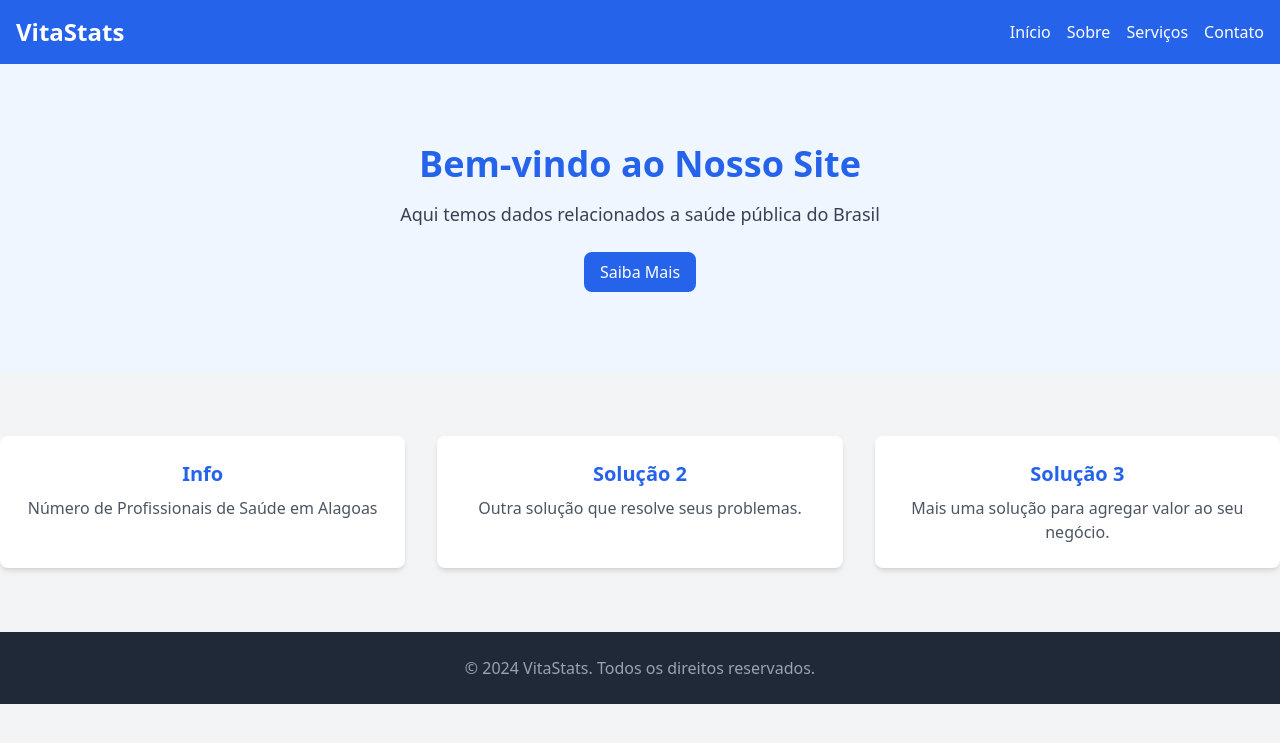
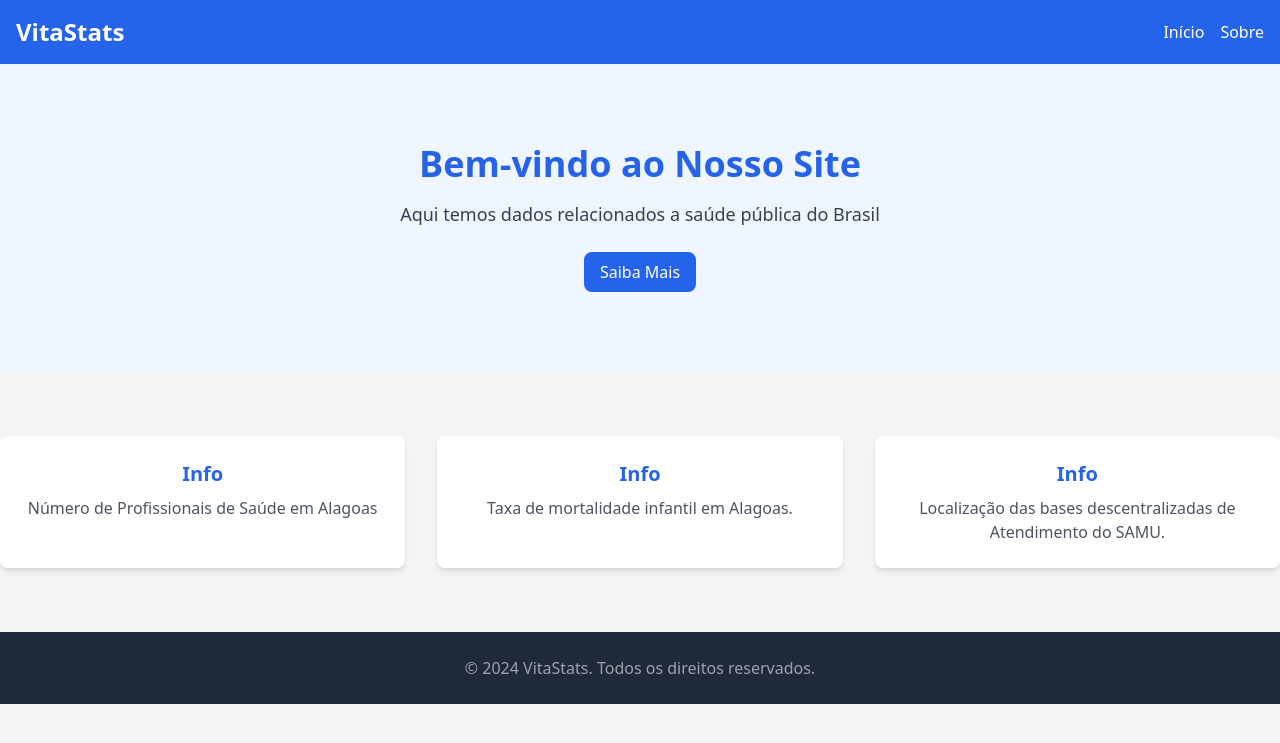
Before and after one commit to Xgelus/website-flask, a Flask app: page / in a window 1280 px wide. Shown: the top 743 px of the page. Run offline with Flask 3, Linux system fonts and the light colour scheme; parts of the project's set-up code (start-up, migrations or seed data) failed here and were passed over; some libraries are stand-ins or nearby versions.

Commit message:
título das páginas e navbar atualizados

```diff
--- a/app/routes.py
+++ b/app/routes.py
@@ -1,7 +1,12 @@
 from app import app
 from flask import render_template, request
 import pandas as pd
-import matplotlib as plt
+import matplotlib.pyplot as plt
+import io
+import os
+import base64
+import json
+import folium
 
 @app.route('/')
 @app.route('/index')
@@ -45,5 +50,56 @@ def profissionais():
 def saiba_mais():
     return render_template('saiba-mais.html')
 
-if __name__ == '__main__':
+@app.route('/mortalidade-infantil')
+def mortalidade_infantil():
+        # Ler os dados do CSV
+    df = pd.read_csv("app\static\mortalidade-infantil-alagoas.csv")
+    anos = df.columns[1:]  # Colunas com os anos
+    valores = df.iloc[0, 1:]  # Valores da Taxa de Mortalidade Infantil
+
+    # Criar o gráfico
+    plt.figure(figsize=(10, 6))
+    plt.plot(anos, valores, marker='o', color='blue', label='Taxa de Mortalidade Infantil')
+    plt.title('Taxa de Mortalidade Infantil (2006-2022)', fontsize=14)
+    plt.xlabel('Ano', fontsize=12)
+    plt.ylabel('Taxa (%)', fontsize=12)
+    plt.xticks(rotation=45)
+    plt.grid(alpha=0.5)
+    plt.legend()
+
+    # Salvar o gráfico em um buffer para exibição
+    buf = io.BytesIO()
+    plt.savefig(buf, format='png', bbox_inches='tight')
+    buf.seek(0)
+    plt.close()
+    # Converter o gráfico para Base64
+    plot_url = base64.b64encode(buf.getvalue()).decode('utf8')
+    return render_template('mortalidade-infantil.html', plot_url=plot_url)
+
+@app.route('/bases-samu')
+def bases_samu():
+    with open('app\static\\bases-samu.json', 'r', encoding='utf-8') as f:
+        json_data = json.load(f)
+
+        # Criar um mapa centralizado
+    m = folium.Map(location=[-9.5, -36.5], zoom_start=8)
+
+    # Adicionar os pontos ao mapa
+    for feature in json_data['features']:
+        coords = feature['geometry']['coordinates']
+        props = feature['properties']
+        popup_info = f"{props['Nome']}<br>{props['Endereço']}<br>{props['Município']}"
+        folium.Marker(
+            location=[coords[1], coords[0]],
+            popup=popup_info,
+        ).add_to(m)
+
+    # Caminho para salvar o mapa como um arquivo HTML temporário
+    map_path = os.path.join(os.path.dirname(__file__), 'static', 'mapa.html')
+
+    # Salvar o mapa como um arquivo HTML
+    m.save(map_path)
+    return render_template('bases-samu.html', map_path=map_path)
+
+if (__name__ == "__main__"):
     app.run(debug=True)
--- a/app/templates/bases-samu.html
+++ b/app/templates/bases-samu.html
@@ -3,7 +3,7 @@
 <head>
   <meta charset="UTF-8">
   <meta name="viewport" content="width=device-width, initial-scale=1.0">
-  <title>Taxa de Mortalidade Infantil</title>
+  <title>Bases Samu</title>
   <script src="https://cdn.tailwindcss.com"></script>
 </head>
 <body class="bg-gray-100">
@@ -15,8 +15,6 @@
       <ul class="flex space-x-4">
         <li><a href="/index" class="hover:text-gray-300">Início</a></li>
         <li><a href="/sobre" class="hover:text-gray-300">Sobre</a></li>
-        <li><a href="#" class="hover:text-gray-300">Serviços</a></li>
-        <li><a href="#" class="hover:text-gray-300">Contato</a></li>
       </ul>
     </nav>
   </header>
--- a/app/templates/index.html
+++ b/app/templates/index.html
@@ -15,8 +15,6 @@
       <ul class="flex space-x-4">
         <li><a href="/index" class="hover:text-gray-300">Início</a></li>
         <li><a href="/sobre" class="hover:text-gray-300">Sobre</a></li>
-        <li><a href="#" class="hover:text-gray-300">Serviços</a></li>
-        <li><a href="#" class="hover:text-gray-300">Contato</a></li>
       </ul>
     </nav>
   </header>
@@ -37,14 +35,14 @@
         <h3 class="text-xl font-bold text-blue-600">Info</h3>
         <p class="mt-2 text-gray-600">Número de Profissionais de Saúde em Alagoas</p>
       </a>
-      <div class="bg-white p-6 shadow-md rounded-lg text-center">
-        <h3 class="text-xl font-bold text-blue-600">Solução 2</h3>
-        <p class="mt-2 text-gray-600">Outra solução que resolve seus problemas.</p>
-      </div>
-      <div class="bg-white p-6 shadow-md rounded-lg text-center">
-        <h3 class="text-xl font-bold text-blue-600">Solução 3</h3>
-        <p class="mt-2 text-gray-600">Mais uma solução para agregar valor ao seu negócio.</p>
-      </div>
+      <a href="mortalidade-infantil" class="bg-white p-6 shadow-md rounded-lg text-center">
+        <h3 class="text-xl font-bold text-blue-600">Info</h3>
+        <p class="mt-2 text-gray-600">Taxa de mortalidade infantil em Alagoas.</p>
+      </a>
+      <a href="/bases-samu" class="bg-white p-6 shadow-md rounded-lg text-center">
+        <h3 class="text-xl font-bold text-blue-600">Info</h3>
+        <p class="mt-2 text-gray-600">Localização das bases descentralizadas de Atendimento do SAMU.</p>
+      </a>
     </div>
   </section>
 
--- a/app/templates/mortalidade-infantil.html
+++ b/app/templates/mortalidade-infantil.html
@@ -15,8 +15,6 @@
       <ul class="flex space-x-4">
         <li><a href="/index" class="hover:text-gray-300">Início</a></li>
         <li><a href="/sobre" class="hover:text-gray-300">Sobre</a></li>
-        <li><a href="#" class="hover:text-gray-300">Serviços</a></li>
-        <li><a href="#" class="hover:text-gray-300">Contato</a></li>
       </ul>
     </nav>
   </header>
--- a/app/templates/profissionais.html
+++ b/app/templates/profissionais.html
@@ -3,7 +3,7 @@
 <head>
   <meta charset="UTF-8">
   <meta name="viewport" content="width=device-width, initial-scale=1.0">
-  <title>Site Básico</title>
+  <title>Profissionais de Saúde</title>
   <script src="https://cdn.tailwindcss.com"></script>
 </head>
 <body class="bg-gray-100">
@@ -15,8 +15,6 @@
       <ul class="flex space-x-4">
         <li><a href="/index" class="hover:text-gray-300">Início</a></li>
         <li><a href="/sobre" class="hover:text-gray-300">Sobre</a></li>
-        <li><a href="#" class="hover:text-gray-300">Serviços</a></li>
-        <li><a href="#" class="hover:text-gray-300">Contato</a></li>
       </ul>
     </nav>
   </header>
--- a/app/templates/saiba-mais.html
+++ b/app/templates/saiba-mais.html
@@ -14,8 +14,6 @@
       <ul class="flex space-x-4">
         <li><a href="/index" class="hover:text-gray-300">Início</a></li>
         <li><a href="/sobre" class="hover:text-gray-300">Sobre</a></li>
-        <li><a href="#" class="hover:text-gray-300">Serviços</a></li>
-        <li><a href="#" class="hover:text-gray-300">Contato</a></li>
       </ul>
     </nav>
   </header>
--- a/app/templates/sobre.html
+++ b/app/templates/sobre.html
@@ -15,8 +15,6 @@
       <ul class="flex space-x-4">
         <li><a href="/index" class="hover:text-gray-300">Início</a></li>
         <li><a href="/sobre" class="hover:text-gray-300">Sobre</a></li>
-        <li><a href="#" class="hover:text-gray-300">Serviços</a></li>
-        <li><a href="#" class="hover:text-gray-300">Contato</a></li>
       </ul>
     </nav>
   </header>
```
